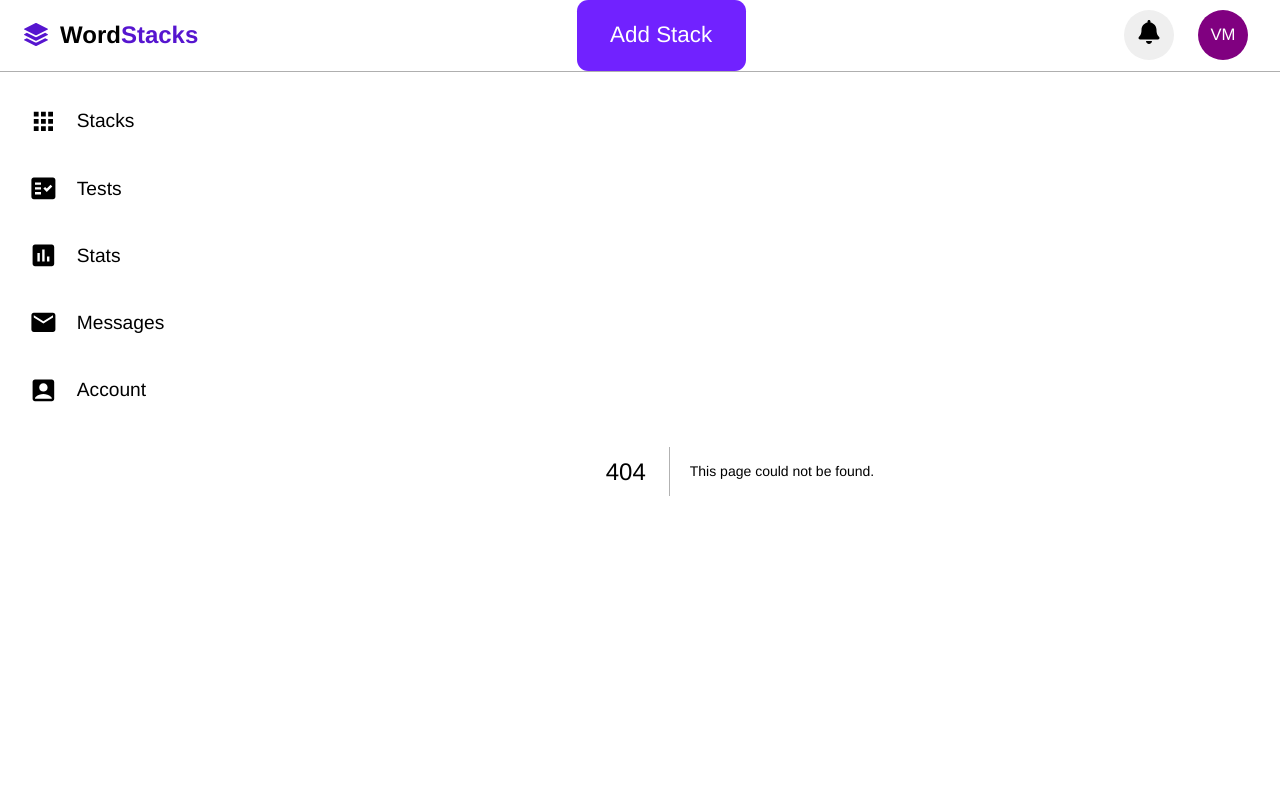
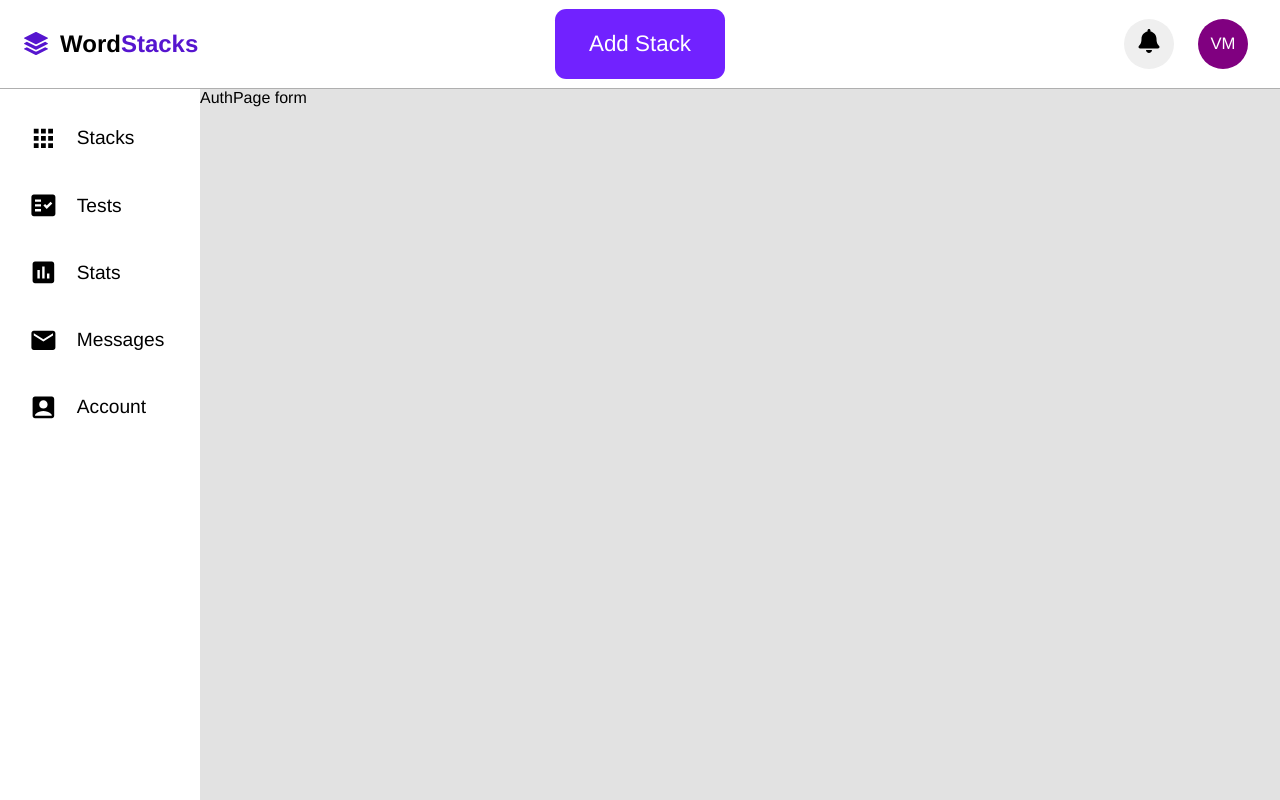
Before and after one commit to vojmax/WordStacks_old, a Next.js app: page /auth in a window 1280 px wide. Before the commit this address had no page. Built offline with nearby package versions, Linux system fonts and the light colour scheme.

Commit message:
added second layout for auth screen and basic conditional render

```diff
--- /dev/null
+++ b/components/auth-layout/WelcomeLayout.js
@@ -0,0 +1,10 @@
+import React from "react";
+
+export default function AuthLayout({ children }) {
+	return (
+		<div className="auth_layout">
+			<div>Welcome</div>
+			<main>{children}</main>
+		</div>
+	);
+}
--- a/components/dash-layout/header/Logo.js
+++ b/components/dash-layout/header/Logo.js
@@ -6,7 +6,7 @@ import classes from "./Logo.module.css";
 
 export default function Logo() {
 	return (
-		<Link href="/" className={classes.link}>
+		<Link href="/" className={classes.logo}>
 			<BsStack />
 			<span>Word</span>
 			Stacks
--- a/components/dash-layout/header/Logo.module.css
+++ b/components/dash-layout/header/Logo.module.css
@@ -1,4 +1,5 @@
-.link {
+.logo {
+	width: 200px;
 	display: flex;
 	align-items: center;
 	padding-left: 1em;
@@ -8,7 +9,7 @@
 	color: rgb(86, 21, 207);
 }
 
-.link span {
+.logo span {
 	font-weight: 600;
 	color: black;
 	padding-left: 0.5em;
--- a/components/dash-layout/header/Profile.module.css
+++ b/components/dash-layout/header/Profile.module.css
@@ -1,7 +1,9 @@
 .profile {
+	width: 200px;
+	padding-right: 2em;
 	display: flex;
+	justify-content: flex-end;
 	align-items: center;
-	margin-right: 2em;
 }
 
 .profile button {
--- a/pages/_app.js
+++ b/pages/_app.js
@@ -1,10 +1,28 @@
+import AuthLayout from "@/components/auth-layout/WelcomeLayout";
 import DashLayout from "@/components/dash-layout/DashLayout";
 import "@/styles/globals.css";
+import { useState } from "react";
 
 export default function App({ Component, pageProps }) {
+	const [userLogged, setUserLogged] = useState(true);
+
 	return (
-		<DashLayout>
-			<Component {...pageProps} />
-		</DashLayout>
+		<div>
+			{userLogged ? (
+				<DashLayout>
+					<Component {...pageProps} />
+				</DashLayout>
+			) : (
+				<AuthLayout>
+					<Component {...pageProps} />
+				</AuthLayout>
+			)}
+		</div>
 	);
 }
+
+// return (
+// 	<DashLayout>
+// 		<Component {...pageProps} />
+// 	</DashLayout>
+// );
--- /dev/null
+++ b/pages/auth/index.js
@@ -0,0 +1,5 @@
+import React from "react";
+
+export default function AuthPage() {
+	return <div>AuthPage form</div>;
+}
--- a/pages/index.js
+++ /dev/null
@@ -1,3 +0,0 @@
-export default function HomePage() {
-	return <div>Senka mala beba</div>;
-}
--- a/styles/globals.css
+++ b/styles/globals.css
@@ -20,6 +20,12 @@ body {
 	display: grid;
 	grid-template-rows: 1fr 8fr;
 	grid-template-columns: 1fr 8fr;
+}
+
+.auth_layout {
+	height: 100vh;
+	display: grid;
+	grid-template-columns: 1fr 1fr;
 }
 
 header {
```
